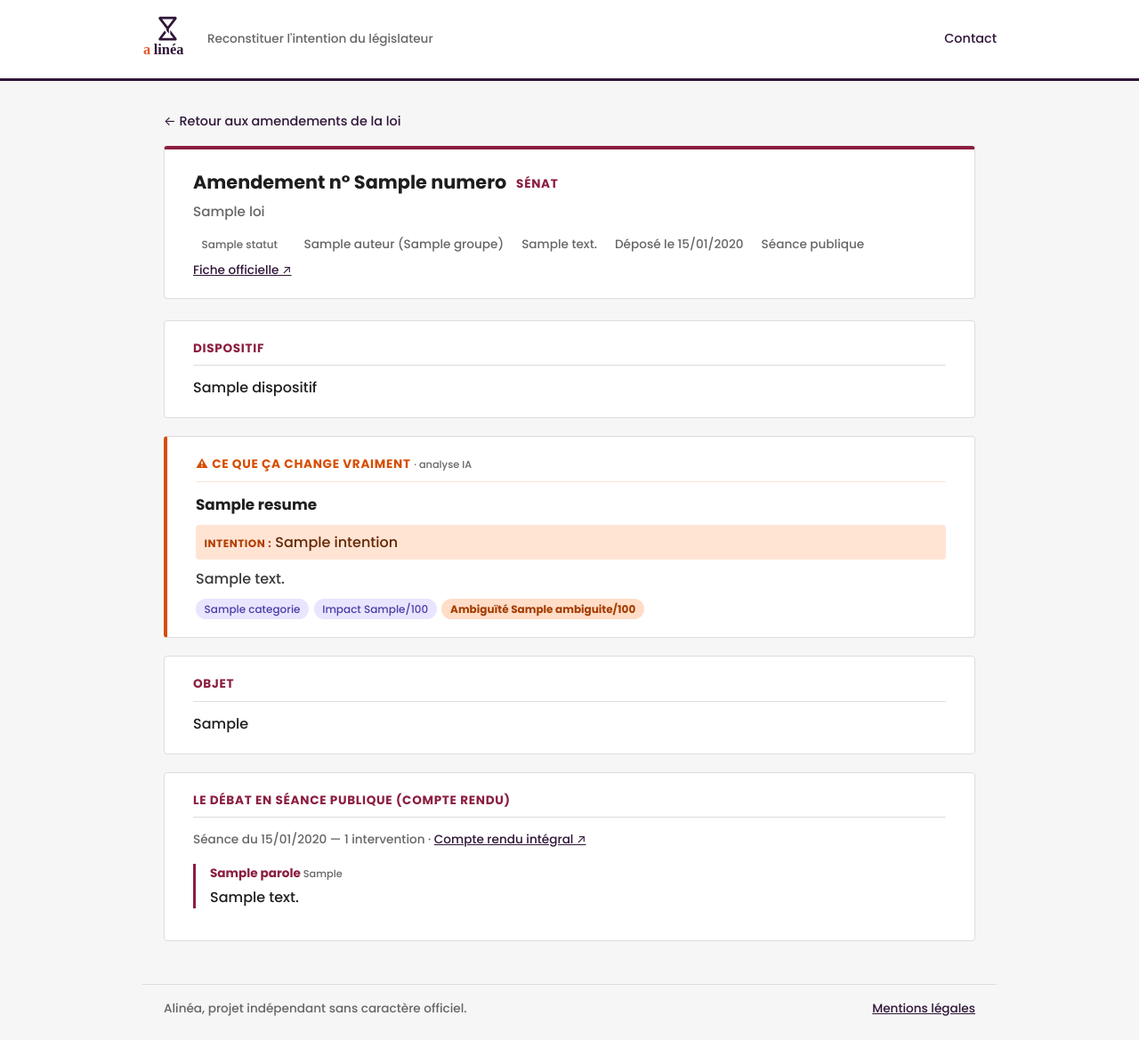
After one commit to datanfr/alinea, a Symfony app: template app/templates/loi/amendement_senat.html.twig in a window 1280 px wide. The commit adds this page. Shown: the whole page at 89% size. Run offline with Twig, Linux system fonts and the light colour scheme; the template is opened without the code that fills it: most values are stand-ins (such as "Sample title", 1, 10 or a date in 2020); some libraries are stand-ins or nearby versions.

Commit message:
feat: Implement Sénat amendment detail page and update links in LoiController and templates

```diff
--- /dev/null
+++ b/app/templates/loi/amendement_senat.html.twig
@@ -0,0 +1,260 @@
+{# Le pendant sénatorial de amendement.html.twig : même gabarit, liseré
+   bordeaux Sénat, « Objet » au lieu d'« Exposé sommaire » (vocabulaire
+   Ameli) et débat retrouvé dans les CRI de séance publique du Sénat. #}
+{% extends 'base.html.twig' %}
+
+{% block title %}Amendement n° {{ a.numero }} (Sénat) — {{ loi.num ? 'Loi n° ' ~ loi.num : loi.titre }} — Alinéa{% endblock %}
+
+{% block styles %}
+    a.retour {
+        font-family: var(--police);
+        font-size: .9rem;
+        text-decoration: none;
+    }
+    header.amendement {
+        background: #fff;
+        border: 1px solid var(--bordure);
+        border-top: 4px solid #8b1e3f;
+        border-radius: .25rem;
+        padding: 1.25rem 2rem;
+        margin: 1rem 0 1.5rem;
+    }
+    header.amendement h1 {
+        font-size: 1.3rem;
+        margin: 0 0 .3rem;
+    }
+    header.amendement h1 small {
+        font-size: .85rem;
+        font-family: var(--police);
+        color: #8b1e3f;
+        text-transform: uppercase;
+        letter-spacing: .05em;
+        vertical-align: middle;
+        margin-left: .4rem;
+    }
+    header.amendement .loi-titre {
+        font-size: .95rem;
+        color: var(--gris);
+        margin: 0 0 .75rem;
+    }
+    header.amendement .meta {
+        font-family: var(--police);
+        font-size: .85rem;
+        color: var(--gris);
+        display: flex;
+        flex-wrap: wrap;
+        gap: .4rem 1.25rem;
+        align-items: center;
+    }
+    .badge {
+        display: inline-block;
+        font-family: var(--police);
+        font-size: .75rem;
+        padding: .15rem .6rem;
+        border-radius: 2rem;
+        white-space: nowrap;
+    }
+    .badge.adopte { background: #e3f5e1; color: #18753c; }
+    .badge.rejete { background: #fde3e3; color: #ce0500; }
+    .badge.irrecevable { background: #fff0e4; color: #b34000; }
+    .badge.autre { background: #eee; color: var(--gris); }
+    .badge.attente { background: #e8edff; color: var(--bleu); }
+    section.bloc {
+        background: #fff;
+        border: 1px solid var(--bordure);
+        border-radius: .25rem;
+        padding: 1.25rem 2rem;
+        margin-bottom: 1.25rem;
+    }
+    section.bloc h2 {
+        font-family: var(--police);
+        font-size: .85rem;
+        text-transform: uppercase;
+        letter-spacing: .05em;
+        color: #8b1e3f;
+        border-bottom: 1px solid var(--bordure);
+        padding-bottom: .5rem;
+        margin: 0 0 .75rem;
+    }
+    /* Le HTML d'Ameli embarque polices et tailles inline (Times New Roman
+       12pt…) : on les neutralise pour rester dans la charte de la page. */
+    .contenu-senat, .contenu-senat * {
+        font-family: inherit !important;
+        font-size: inherit !important;
+    }
+    /* Analyse IA : ce que l'amendement change, l'intention réelle et les
+       scores ; en alerte quand l'objectif affiché ne colle pas à l'effet réel. */
+    section.analyse-ia { border-left: 4px solid #7c6ce0; }
+    section.analyse-ia h2 { color: #6a5cd0; border-bottom-color: #e4dfff; }
+    section.analyse-ia h2 small {
+        text-transform: none;
+        letter-spacing: 0;
+        font-weight: normal;
+        color: var(--gris);
+    }
+    section.analyse-ia .resume-court {
+        font-size: 1.05rem;
+        font-weight: 600;
+        margin: 0 0 .6rem;
+    }
+    section.analyse-ia .intention { margin: 0 0 .6rem; }
+    section.analyse-ia .intention strong {
+        font-family: var(--police);
+        font-size: .75rem;
+        text-transform: uppercase;
+        letter-spacing: .04em;
+        color: #6a5cd0;
+    }
+    section.analyse-ia .detail {
+        margin: 0 0 .6rem;
+        color: #3a3a3a;
+    }
+    section.analyse-ia .scores {
+        display: flex;
+        flex-wrap: wrap;
+        gap: .35rem;
+        font-family: var(--police);
+    }
+    section.analyse-ia .badge-ia {
+        font-size: .75rem;
+        background: #e9e5ff;
+        color: #4a3fa8;
+        padding: .12rem .6rem;
+        border-radius: 2rem;
+    }
+    section.analyse-ia.ambigu { border-left-color: #d64d00; }
+    section.analyse-ia.ambigu h2 { color: #d64d00; border-bottom-color: #ffe4d4; }
+    section.analyse-ia.ambigu .intention {
+        background: #ffe4d4;
+        border-radius: .25rem;
+        padding: .4rem .6rem;
+        color: #642700;
+    }
+    section.analyse-ia.ambigu .intention strong { color: #b23c00; }
+    section.analyse-ia .badge-ia.badge-ambigu {
+        background: #ffddc7;
+        color: #a33c00;
+        font-weight: 600;
+    }
+    section.debat .seance {
+        font-family: var(--police);
+        font-size: .85rem;
+        color: var(--gris);
+        margin-bottom: 1rem;
+    }
+    .parole { margin-bottom: 1rem; }
+    .parole .orateur {
+        font-family: var(--police);
+        font-size: .85rem;
+        font-weight: 600;
+        color: #8b1e3f;
+    }
+    .parole .orateur small { font-weight: normal; color: var(--gris); }
+    .parole p { margin: .2rem 0 0; }
+    .parole.mention {
+        border-left: 3px solid #8b1e3f;
+        padding-left: 1rem;
+    }
+    .parole.didascalie p { font-style: italic; color: var(--gris); }
+    p.indisponible {
+        font-family: var(--police);
+        font-size: .9rem;
+        color: var(--gris);
+        background: var(--fond);
+        border-left: 3px solid var(--bordure);
+        padding: .6rem 1rem;
+    }
+{% endblock %}
+
+{% block body %}
+    <a class="retour" href="{{ path('loi_amendements', {id: loi.id}) }}">← Retour aux amendements de la loi</a>
+
+    <header class="amendement">
+        <h1>Amendement n° {{ a.numero }} <small>Sénat</small></h1>
+        <p class="loi-titre">{{ loi.titre ?? loi.id }}</p>
+        <div class="meta">
+            <span class="badge {{ a.sort_classe }}">{{ a.statut }}</span>
+            <span>{{ a.auteur }}{% if a.groupe %} ({{ a.groupe }}){% endif %}</span>
+            {% if a.division %}<span>{{ a.division }}</span>{% endif %}
+            {% if a.date_depot %}<span>Déposé le {{ a.date_depot|date('d/m/Y') }}</span>{% endif %}
+            <span>{{ a.phase == 'Sénat (commission)' ? 'Commission' : 'Séance publique' }}</span>
+            <a href="{{ a.url_senat }}" target="_blank" rel="noopener">Fiche officielle ↗</a>
+        </div>
+    </header>
+
+    {% if a.dispositif %}
+        <section class="bloc">
+            <h2>Dispositif</h2>
+            <div class="contenu-senat">{{ a.dispositif|raw }}</div>
+        </section>
+    {% endif %}
+
+    {% if analyse %}
+        {% set libellesCategorie = {
+            coordination: 'Coordination', redactionnel: 'Rédactionnel',
+            simplification: 'Simplification', correction: 'Correction',
+            precision: 'Précision', consequence: 'Conséquence',
+            coherence: 'Cohérence', fond: 'Fond',
+        } %}
+        {% set ambigu = analyse.ambiguite is not null and analyse.ambiguite >= 50 %}
+        <section class="bloc analyse-ia{{ ambigu ? ' ambigu' }}">
+            <h2>{{ ambigu ? '⚠ Ce que ça change vraiment' : 'Ce que ça change' }} <small>· analyse IA</small></h2>
+            {% if analyse.resume %}
+                <p class="resume-court">{{ analyse.resume }}</p>
+            {% else %}
+                <p class="resume-court vide">Amendement technique, sans changement de fond.</p>
+            {% endif %}
+            {% if analyse.intention %}
+                <p class="intention"><strong>Intention :</strong> {{ analyse.intention }}</p>
+            {% endif %}
+            {% if analyse.resume_detaille %}
+                <p class="detail">{{ analyse.resume_detaille }}</p>
+            {% endif %}
+            <div class="scores">
+                {% if analyse.categorie %}
+                    <span class="badge-ia">{{ libellesCategorie[analyse.categorie] ?? analyse.categorie }}</span>
+                {% endif %}
+                {% if analyse.score_impact is not null %}
+                    <span class="badge-ia" title="Poids du changement sur la portée et l'intention de la loi">Impact {{ analyse.score_impact }}/100</span>
+                {% endif %}
+                {% if analyse.ambiguite is not null %}
+                    <span class="badge-ia{{ ambigu ? ' badge-ambigu' }}" title="Écart entre l'objectif affiché par l'auteur et l'effet réel du changement">Ambiguïté {{ analyse.ambiguite }}/100</span>
+                {% endif %}
+            </div>
+        </section>
+    {% endif %}
+
+    {% if a.expose_sommaire %}
+        <section class="bloc">
+            <h2>Objet</h2>
+            <div class="contenu-senat">{{ a.expose_sommaire|raw }}</div>
+        </section>
+    {% endif %}
+
+    <section class="bloc debat">
+        <h2>Le débat en séance publique (compte rendu)</h2>
+        {% if debat %}
+            <p class="seance">
+                Séance du {{ debat.compte_rendu.date_seance|date('d/m/Y') }}
+                — {{ debat.paroles|length }} intervention{{ debat.paroles|length > 1 ? 's' }}
+                · <a href="{{ debat.compte_rendu.url_page }}" target="_blank" rel="noopener">Compte rendu intégral ↗</a>
+            </p>
+            {% for parole in debat.paroles %}
+                <div class="parole{{ parole.mentionne ? ' mention' }}{{ parole.orateur_nom is null ? ' didascalie' }}">
+                    {% if parole.orateur_nom %}
+                        <div class="orateur">{{ parole.orateur_nom }}{% if parole.orateur_qualite %} <small>{{ parole.orateur_qualite }}</small>{% endif %}</div>
+                    {% endif %}
+                    <p>{{ parole.texte_brut|nl2br }}</p>
+                </div>
+            {% endfor %}
+        {% elseif a.phase == 'Sénat (commission)' %}
+            <p class="indisponible">Amendement examiné en commission : les comptes rendus des
+                réunions de commission du Sénat ne sont pas importés, seuls ceux de la séance
+                publique le sont. Le détail vit sur la fiche officielle senat.fr.</p>
+        {% else %}
+            <p class="indisponible">Cet amendement n'apparaît pas nommément dans les comptes
+                rendus de séance importés (non soutenu, retiré avant discussion, traité en
+                groupe — ou séance pas encore importée via app:import:comptes-rendus-senat).</p>
+        {% endif %}
+    </section>
+{% endblock %}
--- a/app/templates/loi/amendements.html.twig
+++ b/app/templates/loi/amendements.html.twig
@@ -174,8 +174,8 @@
                             <tr data-sort="{{ a.sort_classe }}">
                                 <td class="num">
                                     {% if phaseSenat %}
-                                        {# Pas de page interne pour les amendements Ameli : détail sur senat.fr. #}
-                                        <a href="{{ a.url_senat }}" target="_blank" rel="noopener" title="Voir sur senat.fr">{{ a.numero }} ↗</a>
+                                        <a href="{{ path('loi_amendement_senat', {id: loi.id, uid: a.uid}) }}" title="Détail et débat en séance">{{ a.numero }}</a>
+                                        <a href="{{ a.url_senat }}" target="_blank" rel="noopener" title="Voir sur senat.fr">↗</a>
                                     {% else %}
                                         <a href="{{ path('loi_amendement', {id: loi.id, uid: a.uid}) }}" title="Détail et débat en séance">{{ a.numero }}</a>
                                         <a href="{{ a.url_an }}" target="_blank" rel="noopener" title="Voir sur assemblee-nationale.fr">↗</a>
```
Also changed, not shown: app/src/Controller/LoiController.php (+47 -7 lines), app/src/Repository/SenatRepository.php (+23 -2 lines), app/templates/loi/show.html.twig (+8 -15 lines).
